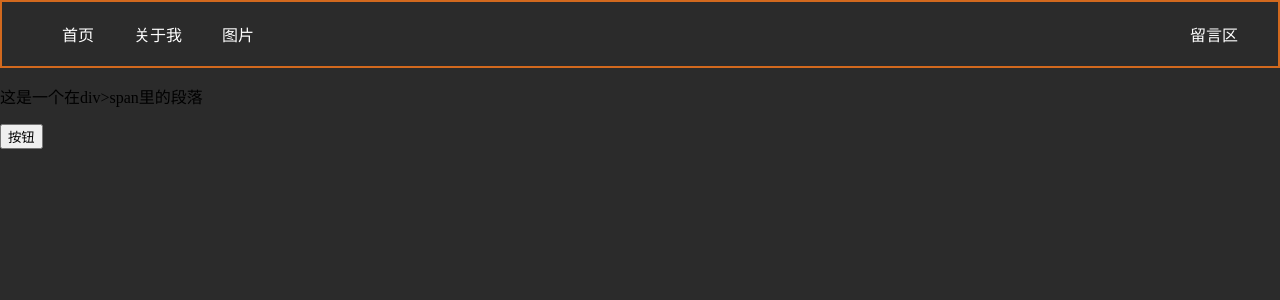
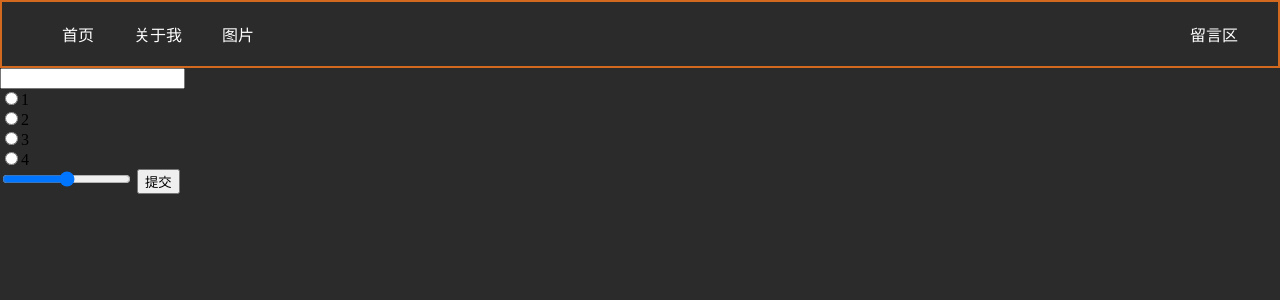
Before and after one commit to sep85911/FlaskProject, a Flask app: template templates/Main.html in a window 1280 px wide. Shown: the top 300 px of the page. Run offline with Flask 2, Linux system fonts and the light colour scheme; the template is opened without the code that fills it, so the values that code supplies are empty; some libraries are stand-ins or nearby versions.

Commit message:
201806250929

```diff
--- a/static/js/main.js
+++ b/static/js/main.js
@@ -1,8 +1,27 @@
-console.log("hello web")
+
+function TestFun001(){
+    var str001 = 'string001'
+
+    console.log(str001[1]);
+
+    var today = new Date()
+    var d1 = new Date("September 11, 1985 04:00:00")
+    var d2 = new Date(79,5,24)    //年月日
+    var d3 = new Date(79,5,24,11,33,0) //年月日时分秒
+
+
+    console.log(today)
+    console.log(d1)
+    console.log(d2)
+    console.log(d3)
+
+
+    console.log(screen.availHeight);
+    console.log(screen.availWidth);
+    console.log(screen.height);
+    console.log(screen.width);
+    console.log(navigator.platform);
 
 
 
-function TestFun001(){
-    var t = document.getElementById('id001')
-    t.innerHTML = "fuck you"
 }
--- a/templates/Main.html
+++ b/templates/Main.html
@@ -11,7 +11,6 @@
 
     <!-- <link rel="stylesheet" href="https://cdn.bootcss.com/bootstrap/3.3.7/css/bootstrap.min.css" integrity="sha384-BVYiiSIFeK1dGmJRAkycuHAHRg32OmUcww7on3RYdg4Va+PmSTsz/K68vbdEjh4u" crossorigin="anonymous"> -->
     <link rel="stylesheet" href="../static/css/Main.css">
-    <script src="..//static/js/main.js"></script>
 </head>
 <body>
     <div class="nav">
@@ -23,12 +22,29 @@
         </ul>
     </div>
 
+   <div>
+       <form action="" name="myForm1" method="POST">
+            <input type="text" name="" id="">
+            <br/>
+            <input type="radio" name="a" id="">1
+            <br/>
+            <input type="radio" name="a" id="">2
+            <br/>
+            <input type="radio" name="b" id="">3
+            <br/>
+            <input type="radio" name="b" id="">4
+            <br/>
 
-    <div id="id001">
-        <p><span>这是一个在div>span里的段落</span></p>
-    </div>
+            <input type="range" name="" id="">
+
+            <input type="submit" value="提交">
+
+       </form>
+   </div>
 
 
-    <button onclick="TestFun001()">按钮</button>
+
+    <!-- 一般情况下把js文件放在最后 -->
+    <script src="../static/js/main.js"></script>
 </body>
 </html>
```
